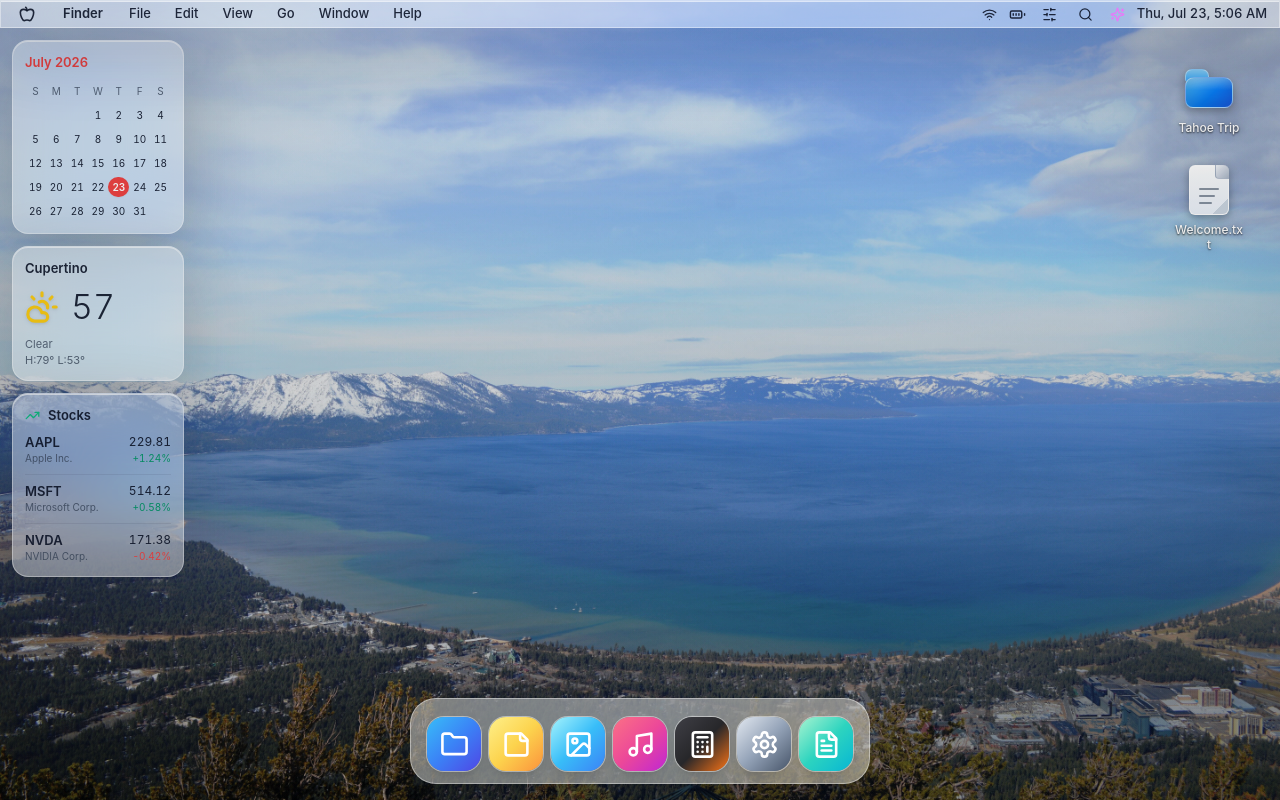
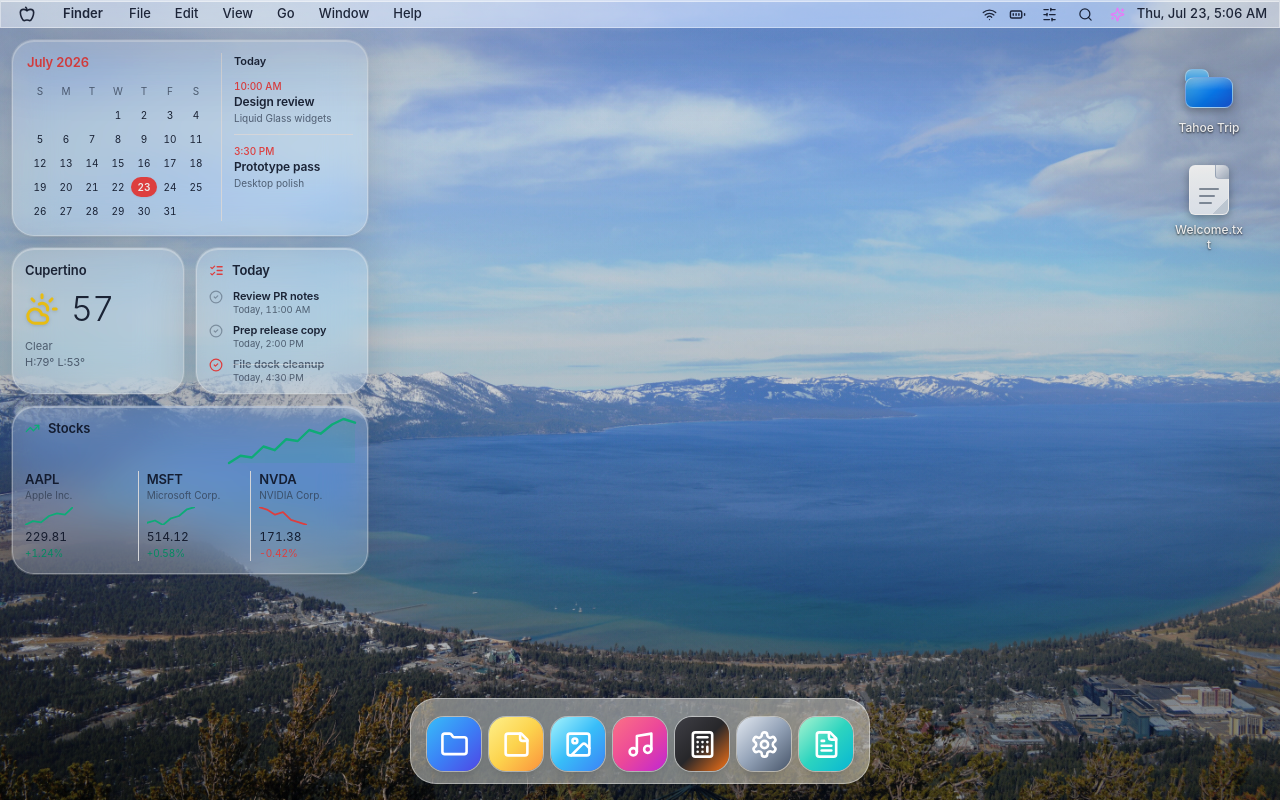
Before and after one commit to a2d2-dev/macos27, a React (Vite) app: page / in a window 1280 px wide. Built offline with nearby package versions, Linux system fonts and the light colour scheme.

Commit message:
Add Today widget desktop layout

```diff
--- a/src/components/widgets/DesktopWidgets.tsx
+++ b/src/components/widgets/DesktopWidgets.tsx
@@ -1,4 +1,4 @@
-import { CloudSun, TrendingUp } from 'lucide-react';
+import { CheckCircle2, CloudSun, ListChecks, TrendingUp } from 'lucide-react';
 import { useMemo } from 'react';
 import { useSystemStore } from '../../store/systemStore';
 
@@ -11,12 +11,40 @@ const weather = {
 };
 
 const stocks = [
-  { symbol: 'AAPL', name: 'Apple Inc.', change: '+1.24%', price: '229.81' },
-  { symbol: 'MSFT', name: 'Microsoft Corp.', change: '+0.58%', price: '514.12' },
-  { symbol: 'NVDA', name: 'NVIDIA Corp.', change: '-0.42%', price: '171.38' },
+  { symbol: 'AAPL', name: 'Apple Inc.', change: '+1.24%', price: '229.81', trend: [16, 19, 18, 23, 25, 24, 30] },
+  { symbol: 'MSFT', name: 'Microsoft Corp.', change: '+0.58%', price: '514.12', trend: [22, 23, 21, 24, 25, 28, 29] },
+  { symbol: 'NVDA', name: 'NVIDIA Corp.', change: '-0.42%', price: '171.38', trend: [31, 30, 28, 29, 26, 25, 24] },
 ];
 
 const weekdays = ['S', 'M', 'T', 'W', 'T', 'F', 'S'];
+const calendarEvents = [
+  { time: '10:00 AM', title: 'Design review', detail: 'Liquid Glass widgets' },
+  { time: '3:30 PM', title: 'Prototype pass', detail: 'Desktop polish' },
+];
+const reminders = [
+  { title: 'Review PR notes', time: 'Today, 11:00 AM', done: false },
+  { title: 'Prep release copy', time: 'Today, 2:00 PM', done: false },
+  { title: 'File dock cleanup', time: 'Today, 4:30 PM', done: true },
+];
+const marketTrend = [18, 22, 21, 27, 25, 31, 30, 36, 34, 39, 42, 40];
+
+const widgetSurfaceClass =
+  'border border-white/35 bg-white/[0.24] text-[var(--text-primary)] ring-1 ring-white/20 shadow-[0_1px_2px_rgba(0,0,0,0.08),0_18px_48px_rgba(15,23,42,0.18),inset_0_1px_0_rgba(255,255,255,0.38)] backdrop-blur-[22px] backdrop-saturate-[1.8] [.theme-dark_&]:border-white/[0.16] [.theme-dark_&]:bg-slate-950/[0.28] [.theme-dark_&]:ring-white/[0.08] [.theme-dark_&]:shadow-[0_1px_2px_rgba(0,0,0,0.22),0_20px_52px_rgba(0,0,0,0.3),inset_0_1px_0_rgba(255,255,255,0.14)]';
+const dividerClass = 'border-white/28 [.theme-dark_&]:border-white/10';
+
+function buildSparklinePath(points: readonly number[], width: number, height: number) {
+  const min = Math.min(...points);
+  const max = Math.max(...points);
+  const range = max - min || 1;
+
+  return points
+    .map((point, index) => {
+      const x = (index / Math.max(points.length - 1, 1)) * width;
+      const y = height - ((point - min) / range) * height;
+      return `${index === 0 ? 'M' : 'L'} ${x.toFixed(1)} ${y.toFixed(1)}`;
+    })
+    .join(' ');
+}
 
 function getCalendarDays(date: Date) {
   const year = date.getFullYear();
@@ -43,8 +71,10 @@ function CalendarWidget() {
   const today = now.getDate();
 
   return (
-    <section className="glass-surface w-[172px] rounded-2xl px-3 pb-3 pt-3 text-[var(--text-primary)]" aria-label="Calendar widget">
-      <h2 className="mb-2 text-[13px] font-semibold text-red-500">{monthLabel}</h2>
+    <section className={`${widgetSurfaceClass} col-span-2 w-[356px] rounded-[22px] px-3.5 pb-3.5 pt-3`} aria-label="Calendar widget">
+      <div className="grid grid-cols-[1fr_132px] gap-3">
+        <div>
+          <h2 className="mb-2 text-[13px] font-semibold tracking-[-0.01em] text-red-500">{monthLabel}</h2>
           <div className="grid grid-cols-7 gap-y-1 text-center text-[10px] leading-5 tabular-nums text-[var(--text-secondary)]">
             {weekdays.map((day, index) => (
               <span key={`${day}-${index}`} className="h-5">
@@ -62,17 +92,31 @@ function CalendarWidget() {
               </span>
             ))}
           </div>
+        </div>
+        <div className={`border-l pl-3 ${dividerClass}`}>
+          <p className="text-[11px] font-semibold tracking-[-0.01em] text-[var(--text-primary)]">Today</p>
+          <div className="mt-2 space-y-2">
+            {calendarEvents.map((event) => (
+              <article key={`${event.time}-${event.title}`} className={`border-t pt-2 first:border-t-0 first:pt-0 ${dividerClass}`}>
+                <p className="text-[10px] font-medium leading-4 tabular-nums text-red-500">{event.time}</p>
+                <h3 className="truncate text-[12px] font-semibold leading-4 tracking-[-0.01em]">{event.title}</h3>
+                <p className="truncate text-[10px] leading-4 text-[var(--text-secondary)]">{event.detail}</p>
+              </article>
+            ))}
+          </div>
+        </div>
+      </div>
     </section>
   );
 }
 
 function WeatherWidget() {
   return (
-    <section className="glass-surface w-[172px] rounded-2xl p-3 text-[var(--text-primary)]" aria-label="Weather widget">
-      <h2 className="text-[13px] font-semibold">{weather.city}</h2>
+    <section className={`${widgetSurfaceClass} h-[146px] w-[172px] rounded-[22px] p-3 text-[var(--text-primary)]`} aria-label="Weather widget">
+      <h2 className="text-[13px] font-semibold tracking-[-0.01em]">{weather.city}</h2>
       <div className="mt-3 flex items-center gap-3">
-        <CloudSun size={34} className="text-yellow-400 drop-shadow" strokeWidth={2.2} />
-        <span className="text-[34px] font-light leading-none tabular-nums">{weather.temperature}</span>
+        <CloudSun size={34} className="text-yellow-400 drop-shadow" strokeWidth={2.15} />
+        <span className="text-[34px] font-light leading-none tracking-[-0.02em] tabular-nums">{weather.temperature}</span>
       </div>
       <div className="mt-3 text-[11px] leading-4 text-[var(--text-secondary)]">
         <p>{weather.condition}</p>
@@ -84,24 +128,65 @@ function WeatherWidget() {
   );
 }
 
+function TodayRemindersWidget() {
+  return (
+    <section className={`${widgetSurfaceClass} h-[146px] w-[172px] rounded-[22px] p-3 text-[var(--text-primary)]`} aria-label="Today reminders widget">
+      <div className="mb-2 flex items-center gap-2">
+        <ListChecks size={15} className="text-red-500" strokeWidth={2.1} />
+        <h2 className="text-[13px] font-semibold tracking-[-0.01em]">Today</h2>
+      </div>
+      <div className="space-y-1.5">
+        {reminders.map((reminder) => (
+          <div key={reminder.title} className="grid grid-cols-[16px_1fr] gap-2">
+            <CheckCircle2
+              size={14}
+              className={reminder.done ? 'mt-0.5 text-red-500' : 'mt-0.5 text-[var(--text-secondary)] opacity-55'}
+              strokeWidth={2.15}
+              aria-hidden="true"
+            />
+            <div className="min-w-0">
+              <p className={`truncate text-[11px] font-semibold leading-4 tracking-[-0.01em] ${reminder.done ? 'text-[var(--text-secondary)] line-through decoration-white/50' : ''}`}>
+                {reminder.title}
+              </p>
+              <p className="truncate text-[9.5px] leading-3 tabular-nums text-[var(--text-secondary)]">{reminder.time}</p>
+            </div>
+          </div>
+        ))}
+      </div>
+    </section>
+  );
+}
+
 function StocksWidget() {
+  const marketPath = buildSparklinePath(marketTrend, 126, 44);
+
   return (
-    <section className="glass-surface w-[172px] rounded-2xl p-3 text-[var(--text-primary)]" aria-label="Stocks widget">
-      <div className="mb-2 flex items-center gap-2">
-        <TrendingUp size={15} className="text-emerald-500" />
-        <h2 className="text-[13px] font-semibold">Stocks</h2>
+    <section className={`${widgetSurfaceClass} col-span-2 w-[356px] rounded-[22px] p-3 text-[var(--text-primary)]`} aria-label="Stocks widget">
+      <div className="mb-2 flex items-start justify-between gap-3">
+        <div className="flex items-center gap-2">
+          <TrendingUp size={15} className="text-emerald-500" strokeWidth={2.1} />
+          <h2 className="text-[13px] font-semibold tracking-[-0.01em]">Stocks</h2>
         </div>
-      <div className="space-y-2">
+        <svg className="h-11 w-[126px] overflow-visible text-emerald-500" viewBox="0 0 126 44" role="img" aria-label="Market trend sparkline">
+          <path d={`${marketPath} L 126 44 L 0 44 Z`} fill="currentColor" opacity="0.12" />
+          <path d={marketPath} fill="none" stroke="currentColor" strokeLinecap="round" strokeLinejoin="round" strokeWidth="2.4" />
+        </svg>
+      </div>
+      <div className="grid grid-cols-3 gap-2">
         {stocks.map((stock) => {
           const isUp = stock.change.startsWith('+');
+          const trendPath = buildSparklinePath(stock.trend, 48, 18);
 
           return (
-            <div key={stock.symbol} className="grid grid-cols-[1fr_auto] gap-x-2 border-t border-[var(--hairline)] pt-2 first:border-t-0 first:pt-0">
+            <div key={stock.symbol} className={`min-w-0 border-l pl-2 first:border-l-0 first:pl-0 ${dividerClass}`}>
               <div className="min-w-0">
-                <p className="text-[13px] font-semibold leading-4">{stock.symbol}</p>
+                <p className="text-[13px] font-semibold leading-4 tracking-[-0.01em]">{stock.symbol}</p>
                 <p className="truncate text-[10px] leading-4 text-[var(--text-secondary)]">{stock.name}</p>
               </div>
-              <div className="text-right">
+              <svg className={`my-1 h-[18px] w-12 ${isUp ? 'text-emerald-500' : 'text-red-500'}`} viewBox="0 0 48 18" aria-hidden="true">
+                <path d={trendPath} fill="none" stroke="currentColor" strokeLinecap="round" strokeLinejoin="round" strokeWidth="1.8" />
+              </svg>
+              <div>
                 <p className="text-[12px] leading-4 tabular-nums">{stock.price}</p>
                 <p className={`text-[10px] leading-4 tabular-nums ${isUp ? 'text-emerald-600' : 'text-red-500'}`}>{stock.change}</p>
               </div>
@@ -115,9 +200,10 @@ function StocksWidget() {
 
 export function DesktopWidgets() {
   return (
-    <aside className="pointer-events-none fixed left-3 top-10 z-[6] flex flex-col gap-3" aria-label="Desktop widgets">
+    <aside className="pointer-events-none fixed left-3 top-10 z-[6] grid grid-cols-2 gap-3 antialiased" aria-label="Desktop widgets">
       <CalendarWidget />
       <WeatherWidget />
+      <TodayRemindersWidget />
       <StocksWidget />
     </aside>
   );
```
Also changed, not shown: 2 other files (tests, documents, lock files or other folders). Lines whose indentation alone changed are shown as unchanged.
